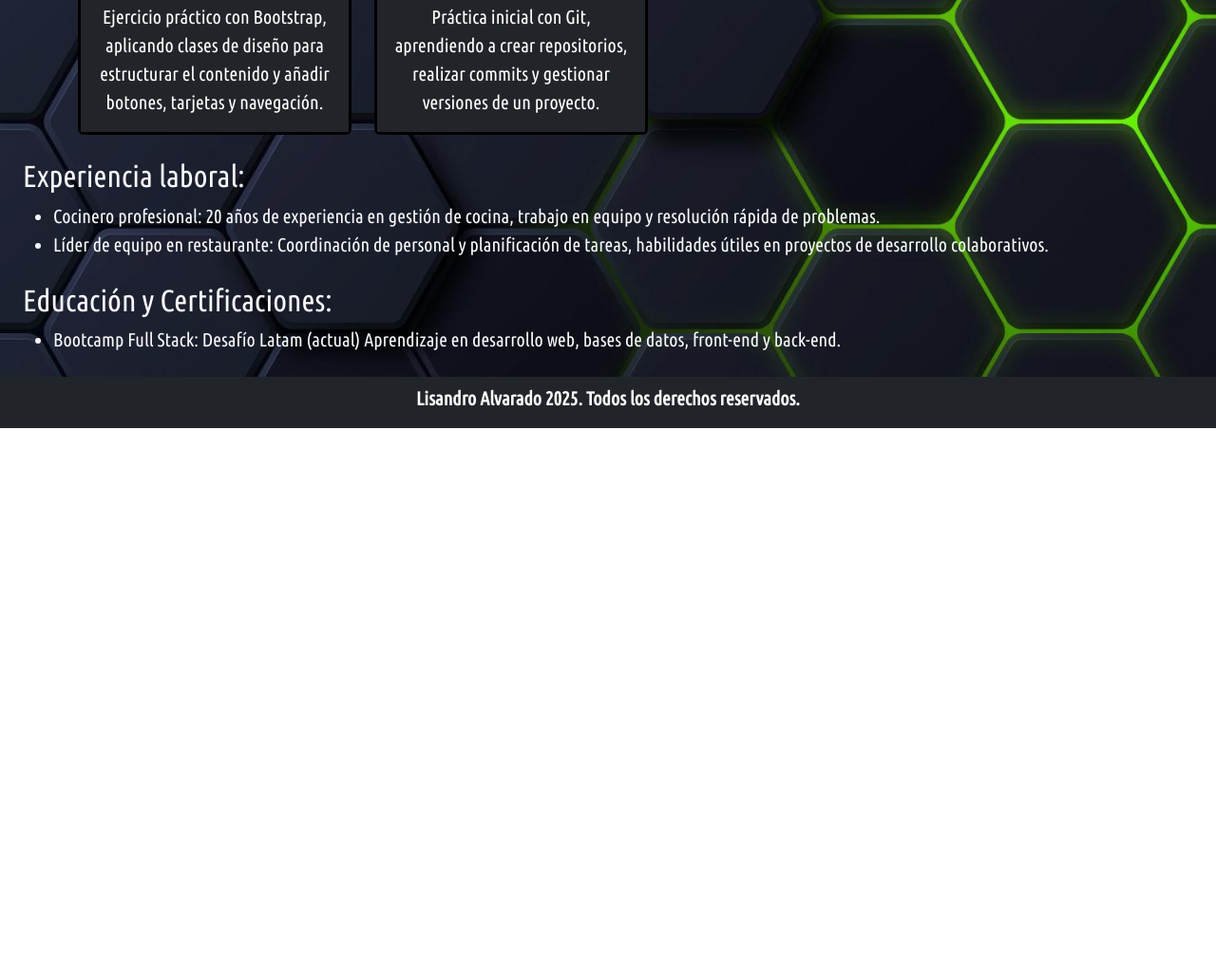
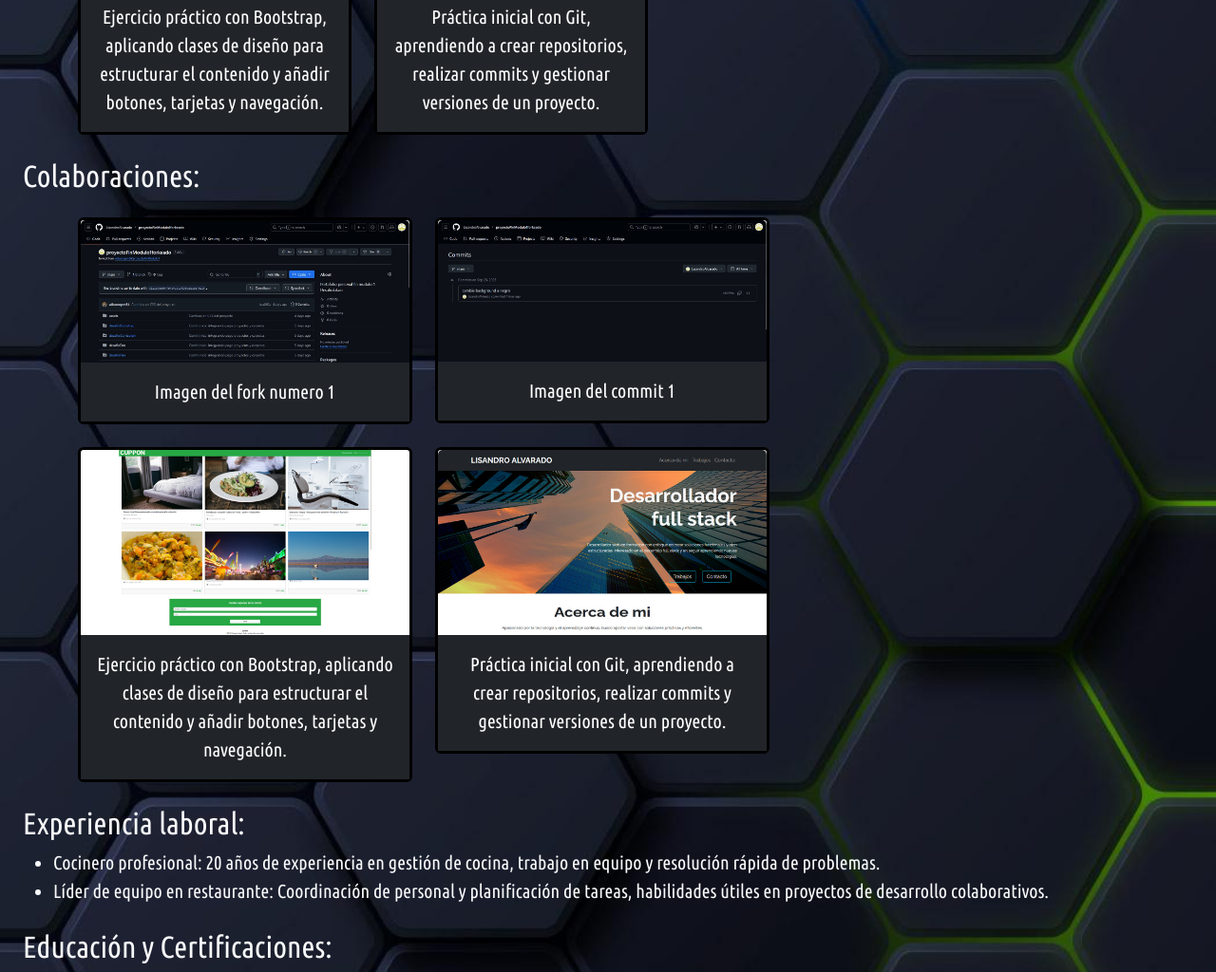
Before and after one commit to LisandroAlvarado/curriculum-portafolio, a plain HTML site: page portafolio.html in a window 1280 px wide. Shown: the part 1304-2328 px from the top of the page at 95% size. Before the commit the page ends 1755 px from the top, so only its background shows below. Drawn offline with Linux system fonts and the light colour scheme.

Commit message:
agregue captures de forkeado #1

```diff
--- a/portafolio.html
+++ b/portafolio.html
@@ -106,7 +106,7 @@
                     </div>
                     <div class="col">
                         <div class="card" style="width: 18rem;">
-                            <img src="assets/imagenes/guacamaya-flexbox.JPG" class="card-img-top" alt="...">
+                            <img src="assets/imagenes/guacamaya-flexbox.JPG" class="card-img-top" alt="guacamaya">
                             <div class="card-body text-bg-dark">
                                 <p class="card-text">Proyecto práctico donde utilicé Flexbox para alinear y distribuir
                                     elementos en una página web, logrando un diseño más flexible y adaptable.</p>
@@ -128,7 +128,7 @@
                     </div>
                     <div class="col">
                         <div class="card" style="width: 18rem;">
-                            <img src="assets/imagenes/terminal-git.JPG" class="card-img-top" alt="...">
+                            <img src="assets/imagenes/terminal-git.JPG" class="card-img-top" alt="terminal">
                             <div class="card-body text-bg-dark">
                                 <p class="card-text">Práctica inicial con Git, aprendiendo a crear repositorios,
                                     realizar commits y gestionar versiones de un proyecto.</p>
@@ -142,10 +142,62 @@
             </div>
         </section>
 
+        <section>
+            <div class="m-4">
+                <h2>Colaboraciones:</h2>
+            </div>
+            <div class="container text-center mb-4 d-flex justify-content-start">
+                <div class="row ">
+                    <div class="col">
+                        <div class="card" style="width: 22rem;">
+                            <img src="assets/imagenes/Captura-de-pantalla-fork-1.jpg" class="card-img-top" alt="fork-1">
+                            <div class="card-body text-bg-dark">
+                                <p class="card-text">Imagen del fork numero 1</p>
+                            </div>
+                        </div>
+                    </div>
+                    <div class="col">
+                        <div class="card" style="width: 22rem;">
+                            <img src="assets/imagenes/Captura-de-pantalla-commit-1.jpg" class="card-img-top"
+                                alt="commit1">
+                            <div class="card-body text-bg-dark">
+                                <p class="card-text">Imagen del commit 1</p>
+                            </div>
+                        </div>
+                    </div>
+                </div>
+            </div>
+            <div class="container text-center mb-4 d-flex justify-content-start">
+                <div class="row ">
+                    <div class="col">
+                        <div class="card" style="width: 22rem;">
+                            <img src="assets/imagenes/cuppon-bootstrap.jpg" class="card-img-top" alt="cuppon">
+                            <div class="card-body text-bg-dark">
+                                <p class="card-text">Ejercicio práctico con Bootstrap, aplicando clases de diseño para
+                                    estructurar el contenido y añadir botones, tarjetas y navegación.</p>
+                            </div>
+                        </div>
+                    </div>
+                    <div class="col">
+                        <div class="card" style="width: 22rem;">
+                            <img src="assets/imagenes/terminal-git.JPG" class="card-img-top" alt="...">
+                            <div class="card-body text-bg-dark">
+                                <p class="card-text">Práctica inicial con Git, aprendiendo a crear repositorios,
+                                    realizar commits y gestionar versiones de un proyecto.</p>
+                            </div>
+                        </div>
+                    </div>
+                </div>
+            </div>
+        </section>
+
+
+
         <section class=" m-4">
             <h2>Experiencia laboral:</h2>
             <ul>
-                <li>Cocinero profesional: 20 años de experiencia en gestión de cocina, trabajo en equipo y resolución
+                <li>Cocinero profesional: 20 años de experiencia en gestión de cocina, trabajo en equipo y
+                    resolución
                     rápida de problemas.</li>
                 <li>Líder de equipo en restaurante: Coordinación de personal y planificación de tareas, habilidades
                     útiles en proyectos de desarrollo colaborativos.</li>
```
Also changed, not shown: assets/imagenes/Captura-de-pantalla-commit-1.jpg (added), assets/imagenes/Captura-de-pantalla-fork-1.jpg (added).
